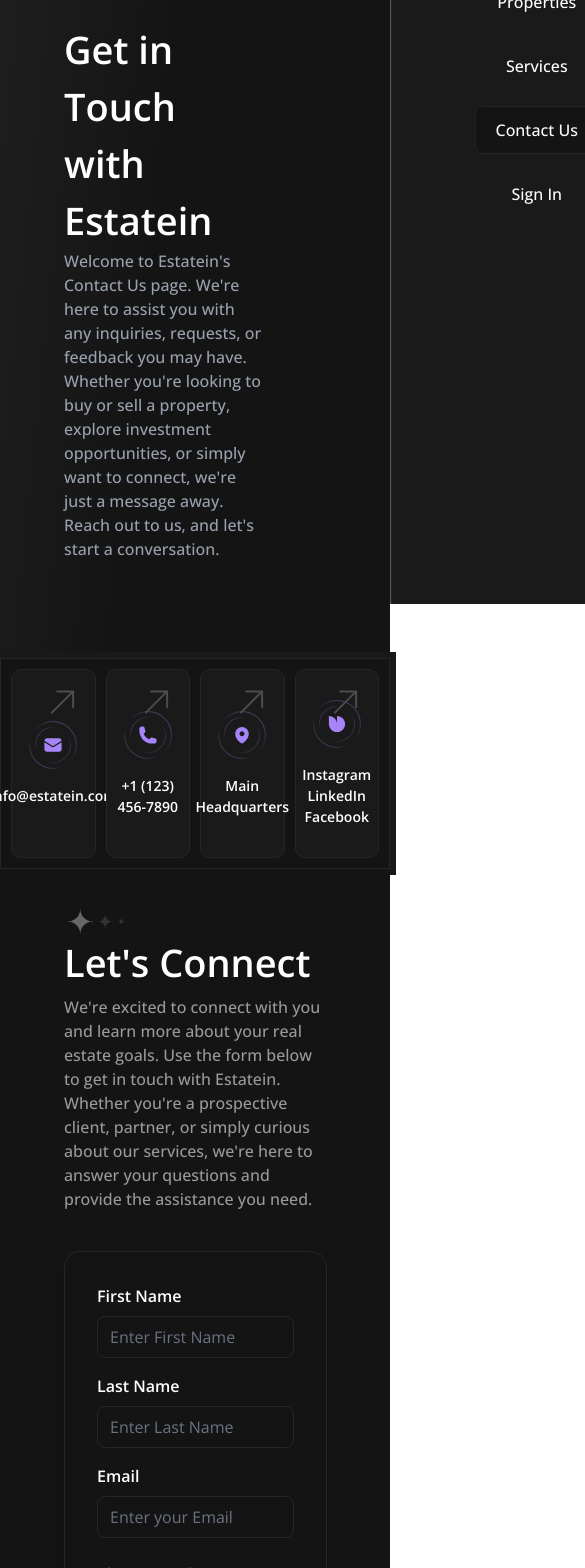
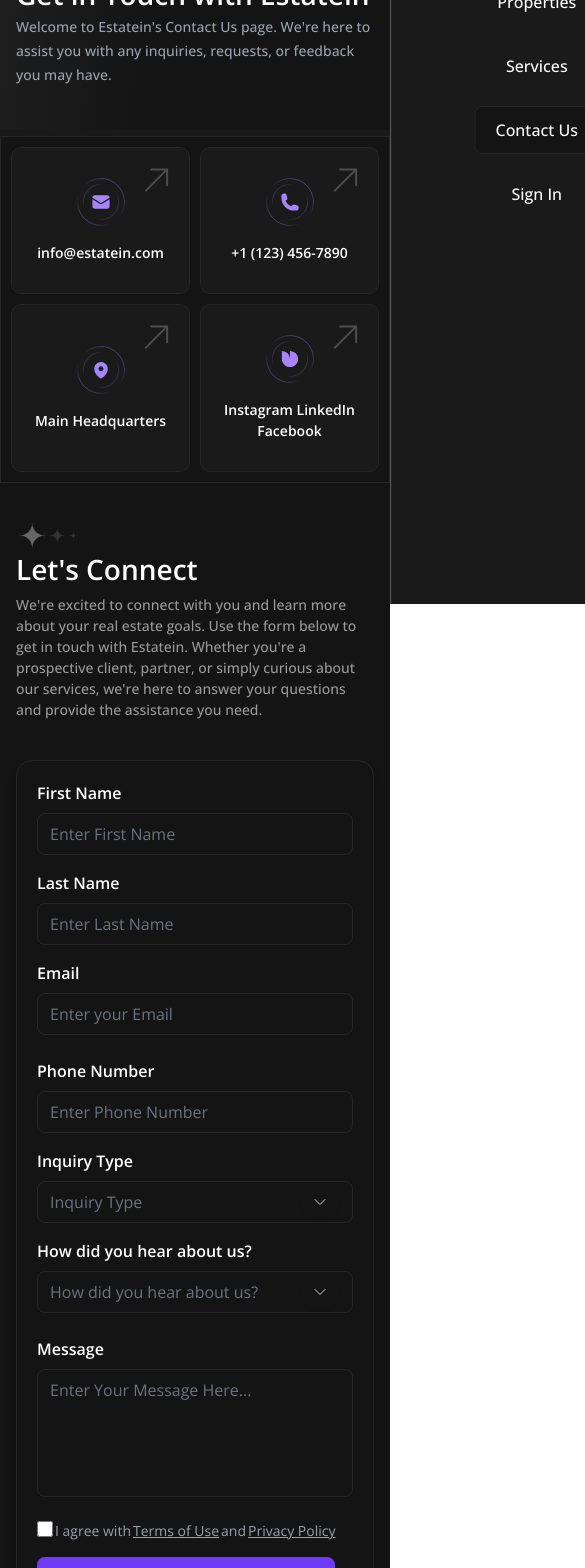
Before and after one commit to abdullahfazal1210-hub/UniwebProjectFrontend, a Next.js app: page /contact in a window 390 px wide. Shown: the part 240-1808 px from the top of the page, 585 px wide, since content can reach past the window. Built offline with nearby package versions, Linux system fonts and the light colour scheme.

Commit message:
Responsive

```diff
--- a/app/(pages)/contact/page.jsx
+++ b/app/(pages)/contact/page.jsx
@@ -51,7 +51,7 @@ export default function Contact() {
   const content = [
     {
       title: "Get in Touch with Estatein",
-      desc: "Welcome to Estatein's Contact Us page. We're here to assist you with any inquiries, requests, or feedback you may have. Whether you're looking to buy or sell a property, explore investment opportunities, or simply want to connect, we're just a message away. Reach out to us, and let's start a conversation."
+      desc: "Welcome to Estatein's Contact Us page. We're here to assist you with any inquiries, requests, or feedback you may have."
     }
   ]
 
@@ -105,31 +105,31 @@ export default function Contact() {
 
   return (
     <main id='page-4' className=''>
-      <section className="bg-[#141414] bg-[linear-gradient(95.93deg,#262626_-26.82%,rgba(38,38,38,0)_40.46%)] border-b border-b-[#262626] pr-32 pl-16 py-24">
+      <section className="bg-[#141414] bg-[linear-gradient(95.93deg,#262626_-26.82%,rgba(38,38,38,0)_40.46%)] border-b border-b-[#262626] md:pr-32 md:pl-16 md:py-24 px-4 py-12">
           <HeroSection title={content[0].title} desc={content[0].desc} />
         </section>
 
-        <section className='w-full grid grid-cols-4 gap-2.5 p-2.5 bg-[#141414] border border-[#262626] shadow-[0_0_0_6px_rgba(25,25,25,1)]'>
+        <section className="w-full grid grid-cols-2 md:grid-cols-4 gap-2.5 p-2.5 bg-[#141414] border border-[#262626] shadow-[0_0_0_6px_rgba(25,25,25,1)]">
                   {/* Service Section */}
                   {services.map((item, idx) => {
                     return (
-              <div className='w-full h-full' key={idx}>
+                      <div className="w-full h-full" key={idx}>
                         <ServiceCard title={item.title} icon={item.icon} />
                       </div>
                     );
                   })}
         </section>
 
-          <section className="w-full grid bg-[rgb(20,20,20)] gap-10 px-16 py-10">
+          <section className="w-full grid bg-[rgb(20,20,20)] gap-10 px-4 md:px-16 py-10">
             <div className="w-full grid h-fit">
                 {/* Header */}
                 <StarIcon />
                 <div className="w-full flex items-center justify-between">
-                <aside className="grid gap-1 max-w-5xl">
-                    <h1 className="font-semibold text-[38px] leading-[150%] tracking-normal text-white p">
+                <aside className="grid gap-1 md:max-w-5xl">
+                    <h1 className="font-semibold text-[28px] md:text-[38px] leading-[150%] tracking-normal text-white p">
                     Let's Connect
                     </h1>
-                    <p className="text-[#999999] font-medium text-base leading-[150%] tracking-normal">
+                    <p className="text-[#999999] font-medium text-[14px] md:text-base leading-[150%] tracking-normal">
                     We're excited to connect with you and learn more about your real estate goals. Use the form below to get in touch with Estatein. Whether you're a prospective client, partner, or simply curious about our services, we're here to answer your questions and provide the assistance you need.
                     </p>
                 </aside>
@@ -138,7 +138,7 @@ export default function Contact() {
 
         <form
   // onSubmit={handleSubmit(onSubmit)}
-  className="w-full mx-auto grid gap-6 p-8 rounded-2xl border border-[#262626] shadow-lg"
+  className="w-full mx-auto grid gap-6 p-5 md:p-8 rounded-2xl border border-[#262626] shadow-lg"
 >
   {/* Row 1 */}
   <div className="grid grid-cols-1 md:grid-cols-2 lg:grid-cols-3 gap-4">
@@ -210,14 +210,14 @@ export default function Contact() {
   </div>
 
   {/* Terms + Submit */}
-  <div className="flex flex-col md:flex-row items-start md:items-center justify-between gap-4">
-    <label className="flex items-center gap-2 text-gray-400 text-sm">
+  <div className="grid md:flex flex-col md:flex-row items-start md:items-center justify-start gap-4">
+    <label className="flex justify-start md:items-center gap-0.5 md:gap-2 text-gray-400 text-sm">
       <input
         type="checkbox"
         required
         className="w-4 h-4 rounded border-[#262626] bg-[#141414] accent-[#703bf7]"
       />
-      I agree with <span className="underline">Terms of Use</span> and{" "}
+      I agree with <span className="underline">Terms of Use</span> and
       <span className="underline">Privacy Policy</span>
     </label>
     <button
@@ -232,16 +232,16 @@ export default function Contact() {
 
           </section>
 
-        <section className="w-full grid bg-[rgb(20,20,20)] gap-10 px-16 py-10">
+        <section className="w-full grid bg-[rgb(20,20,20)] gap-10 px-4 md:px-16 py-10">
             <div className="w-full grid h-fit">
                 {/* Header */}
                 <StarIcon />
                 <div className="w-full flex items-center justify-between">
-                  <aside className="grid gap-1 max-w-5xl">
-                      <h1 className="font-semibold text-[38px] leading-[150%] tracking-normal text-white p">
+                  <aside className="grid gap-1 md:max-w-5xl">
+                      <h1 className="font-semibold text-[28px] md:text-[38px] leading-[150%] tracking-normal text-white p">
                       Discover Our Office Locations
                       </h1>
-                      <p className="text-[#999999] font-medium text-base leading-[150%] tracking-normal">
+                      <p className="text-[#999999] font-medium text-[14px] md:text-base leading-[150%] tracking-normal">
                       Estatein is here to serve you across multiple locations. Whether you're looking to meet our team, discuss real estate opportunities, or simply drop by for a chat, we have offices conveniently located to serve your needs. Explore the categories below to find the Estatein office nearest to you.
                       </p>
                   </aside>
@@ -275,24 +275,24 @@ export default function Contact() {
           </div>
 
           {/* Filtered Content */}
-          <div className='w-full grid gap-5 grid-cols-2'>
+          <div className='w-full grid gap-5 md:grid-cols-2'>
               {locations
                 .filter(
                   (loc) =>
                     selectedFilter === "All" || selectedFilter === loc.filter
                 )
                 .map((loc) => (
-                  <div key={loc.id} className='w-full grid gap-7.5 p-7.5 border border-[rgba(38,38,38,1)] bg-[rgba(20,20,20,1)] rounded-lg'>
+                  <div key={loc.id} className='w-full grid p-5 gap-5 md:gap-7.5 md:p-7.5 border border-[rgba(38,38,38,1)] bg-[rgba(20,20,20,1)] rounded-lg'>
                     <aside className='w-full grid gap-2'>
                       <div className='w-full grid gap-1.5 text-white'>
                         <h2 className='<p class="font-urbanist font-medium text-[14px] leading-[150%] tracking-[-0.006em]'>{loc.title}</h2>
                         <p className='font-semibold text-[22px] leading-[150%] tracking-[0em]'>{loc.address}</p>
                       </div>
 
-                      <p className='text-[rgba(153,153,153,1)] font-medium text-[16px] leading-[150%] tracking-[-0.006em]'>{loc.description}</p>
+                      <p className='text-[rgba(153,153,153,1)] font-medium text-[14px] md:text-[16px] leading-[150%] tracking-[-0.006em]'>{loc.description}</p>
                     </aside>
 
-                    <div className='flex gap-1.5 text-white'>
+                    <div className='grid gap-2 md:flex md:gap-1.5 text-white'>
                       <span className='border border-[rgba(38,38,38,1)] bg-[rgba(26,26,26,1)] rounded-[28px] px-4 py-2.5 flex items-center justify-center text-[14px] leading-[150%] tracking-[-0.006em] gap-1'>
                         <EmailIcon /> {loc.email}
                       </span>
@@ -312,9 +312,9 @@ export default function Contact() {
 
         </section>
 
-        <section className='w-full py-10 px-16 bg-[rgb(20,20,20)]'>
+        <section className='w-full px-4 py-10 md:px-16 bg-[rgb(20,20,20)]'>
           <div
-            className='w-full grid gap-5 p-10 bg-[rgba(26,26,26,1)] border border-[rgba(38,38,38,1)] rounded-xl'
+            className='w-full grid gap-5 p-4 md:p-10 bg-[rgba(26,26,26,1)] border border-[rgba(38,38,38,1)] rounded-xl'
             style={{
                 backgroundImage: "url('/abstract-design.svg')",
                 backgroundSize: "cover",
@@ -322,31 +322,31 @@ export default function Contact() {
                 backgroundRepeat: "no-repeat",
 
               }}>
-            <div className='w-full grid grid-cols-2 gap-5'>
-              <div className='w-full grid gap-5'>
+            <div className='w-full grid grid-cols-2 gap-2.5 md:gap-5'>
+              <div className=' w-full grid gap-2.5 md:gap-5'>
                 <Image src={Img1} alt='Img1'/>
                 <Image src={Img2} alt='Img2'/>
               </div>
-              <div className='w-full grid gap-5'>
+              <div className='w-full grid gap-2.5 md:gap-5'>
                 <Image src={Img3} alt='Img3'/>
-                <div className='w-full grid grid-cols-2 gap-5'>
+                <div className='w-full grid grid-cols-2 gap-2.5 md:gap-5'>
                   <Image src={Img4} alt='Img4'/>
                   <Image src={Img5} alt='Img5'/>
                 </div>
               </div>
             </div>
-            <div className='w-full grid grid-cols-2 gap-5'>
+            <div className='w-full grid md:grid-cols-2 gap-5'>
 
-              <div className="w-full grid gap-1 overflow-hidden h-fit">
+              <aside className="w-full grid gap-1 overflow-hidden h-fit">
                   {/* Header */}
                   <StarIcon />
-                        <h1 className="font-semibold text-[38px] leading-[150%] tracking-[0] text-white p">
+                        <h1 className="font-semibold text-[28px] md:text-[38px] leading-[150%] tracking-[0] text-white p">
                         Explore Estatein's World
                         </h1>
-                        <p className="text-[#999999] font-medium text-[16px] leading-[150%] tracking-[0]">
+                        <p className="text-[#999999] font-medium text-[14px] md:text-[16px] leading-[150%] tracking-[0]">
                         Step inside the world of Estatein, where professionalism meets warmth, and expertise meets passion. Our gallery offers a glimpse into our team and workspaces, inviting you to get to know us better.
                         </p>
-              </div>
+              </aside>
               <Image src={Img6} alt='Img6'/>
             </div>
           </div>
--- a/app/components/web/common/HeroSection/page.jsx
+++ b/app/components/web/common/HeroSection/page.jsx
@@ -7,8 +7,8 @@ export default function HeroSection(props) {
 
   return (
     <>
-        <h1 className='font-semibold text-[38px] leading-[150%] tracking-normal text-white'>{title}</h1>
-        <p className='font-medium text-base leading-6 tracking-normal text-gray-400'>{desc}</p>
+        <h1 className='font-semibold text-[28px] md:text-[38px] leading-[150%] tracking-normal text-white'>{title}</h1>
+        <p className='font-medium text-[14px] md:text-base leading-6 tracking-normal text-gray-400'>{desc}</p>
     </>
   )
 }
```
Lines whose indentation alone changed are shown as unchanged.
